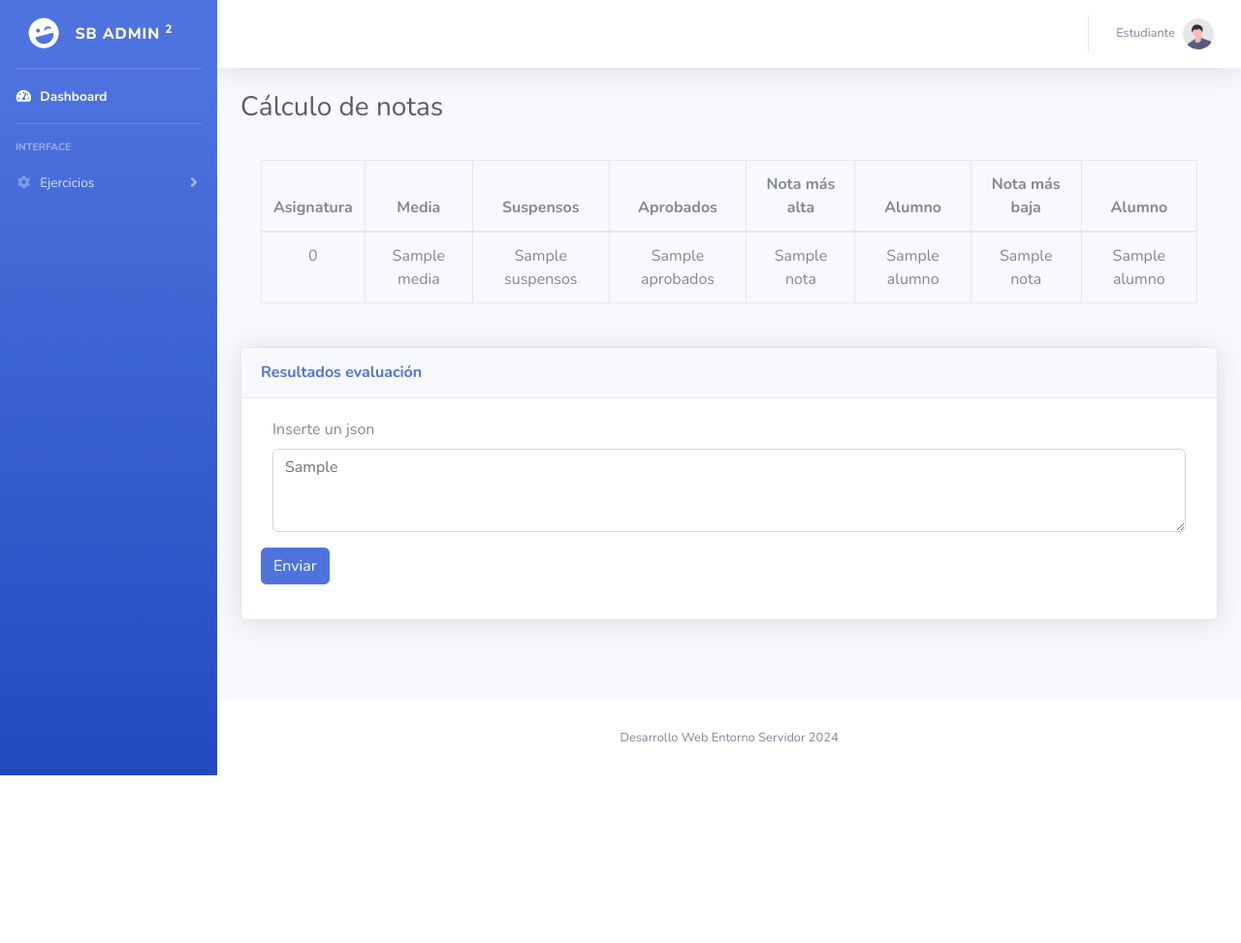
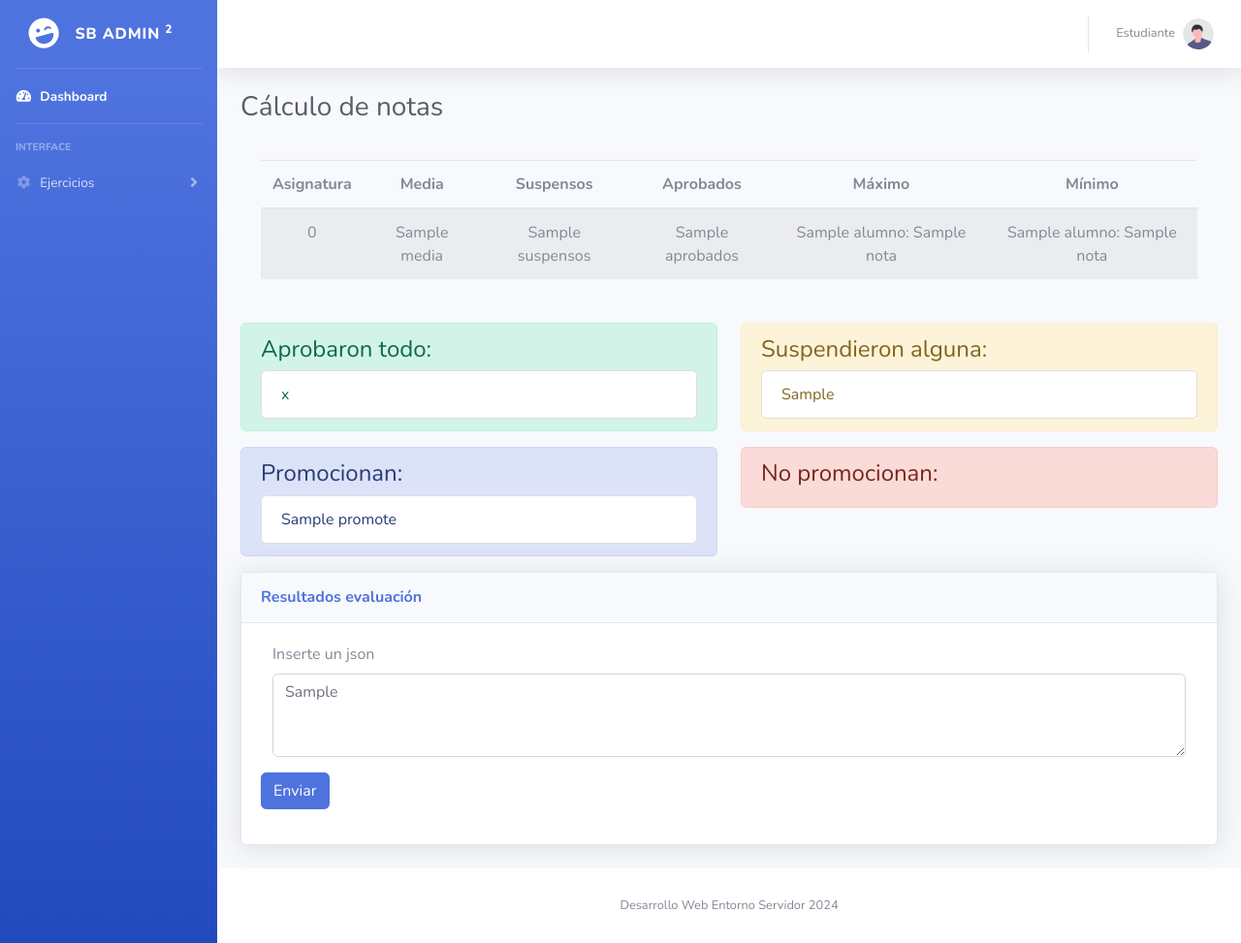
Before and after one commit to cjdani/calculoNotas-CS, a PHP site: template views/calculoNotas.view.php in a window 1280 px wide. Shown: the whole page at 97% size. Before the commit the page ends 800 px from the top, so only its background shows below. Run offline with PHP 8.4, Linux system fonts and the light colour scheme; the template is opened without the code that fills it: most values are stand-ins (such as "Sample title", 1, 10 or a date in 2020); data that the repository does not hold is empty.

Commit message:
Listas de alumnos y tabla arreglada

```diff
--- a/views/calculoNotas.view.php
+++ b/views/calculoNotas.view.php
@@ -9,17 +9,15 @@
     <div class="row">
         <div class="col-12">
             <div class="alert">
-                <table class="table table-bordered col-12 text-center">
+                <table class="table table-striped col-12 text-center">
                     <thead>
                     <tr>
                         <th>Asignatura</th>
                         <th>Media</th>
                         <th>Suspensos</th>
                         <th>Aprobados</th>
-                        <th>Nota más alta</th>
-                        <th>Alumno</th>
-                        <th>Nota más baja</th>
-                        <th>Alumno</th>
+                        <th>Máximo</th>
+                        <th>Mínimo</th>
                     </tr>
                     </thead>
                     <tbody>
@@ -30,10 +28,8 @@
                         echo '<td>' . $datos['media']. '</td>';
                         echo '<td>' . $datos['suspensos']. '</td>';
                         echo '<td>' . $datos['aprobados']. '</td>';
-                        echo '<td>' . $datos['max']['nota']. '</td>';
-                        echo '<td>' . $datos['max']['alumno']. '</td>';
-                        echo '<td>' . $datos['min']['nota']. '</td>';
-                        echo '<td>' . $datos['min']['alumno']. '</td>';
+                        echo '<td>' . $datos['max']['alumno'].': '.$datos['max']['nota']. '</td>';
+                        echo '<td>' . $datos['min']['alumno'].': '.$datos['min']['nota']. '</td>';
                         echo '</tr>';
                     }
                     ?>
@@ -41,6 +37,62 @@
                 </table>
             </div>
         </div>
+            <div class="col-12 col-lg-6">
+                <div class="alert alert-success">
+                    <h4>Aprobaron todo:</h4>
+                    <ul class="list-group">
+                        <?php
+                        foreach ($data['alumnos']['passAll'] as $alumno) {
+                            echo '<li class="list-group-item d-flex justify-content-between align-items-center">';
+                            echo $alumno;
+                            echo '</li>';
+                        }
+                        ?>
+                    </ul>
+                </div>
+            </div>
+            <div class="col-12 col-lg-6">
+                <div class="alert alert-warning">
+                    <h4>Suspendieron alguna:</h4>
+                    <ul class="list-group">
+                        <?php
+                        foreach ($data['alumnos']['failOne'] as $alumno) {
+                            echo '<li class="list-group-item d-flex justify-content-between align-items-center">';
+                            echo $alumno;
+                            echo '</li>';
+                        }
+                        ?>
+                    </ul>
+                </div>
+            </div>
+            <div class="col-12 col-lg-6">
+                <div class="alert alert-primary">
+                    <h4>Promocionan:</h4>
+                    <ul class="list-group">
+                        <?php
+                        foreach ($data['alumnos']['promote'] as $alumno) {
+                            echo '<li class="list-group-item d-flex justify-content-between align-items-center">';
+                            echo $alumno;
+                            echo '</li>';
+                        }
+                        ?>
+                    </ul>
+                </div>
+            </div>
+            <div class="col-12 col-lg-6">
+                <div class="alert alert-danger">
+                    <h4>No promocionan:</h4>
+                    <ul class="list-group">
+                        <?php
+                        foreach ($data['alumnos']['noPromote'] as $alumno) {
+                            echo '<li class="list-group-item d-flex justify-content-between align-items-center">';
+                            echo $alumno;
+                            echo '</li>';
+                        }
+                        ?>
+                    </ul>
+                </div>
+            </div>
     </div>
     <?php
 }
```
